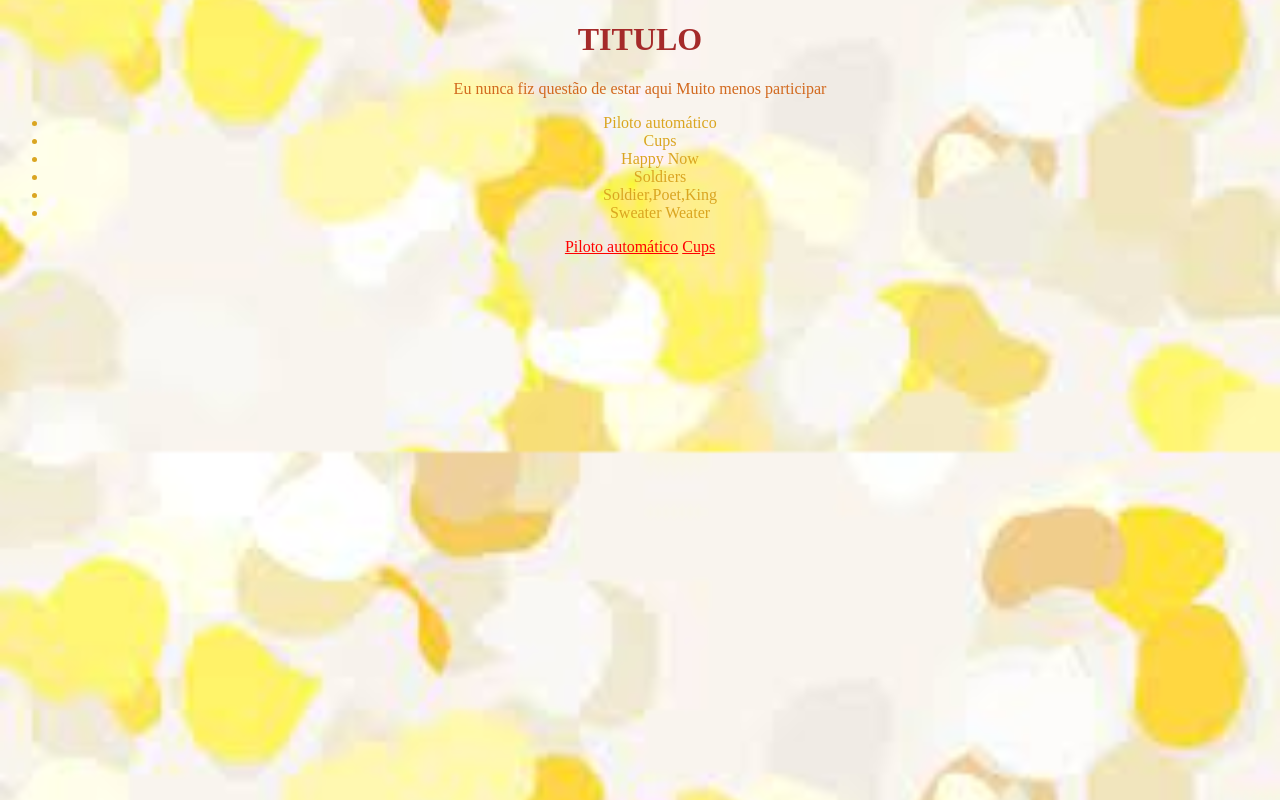
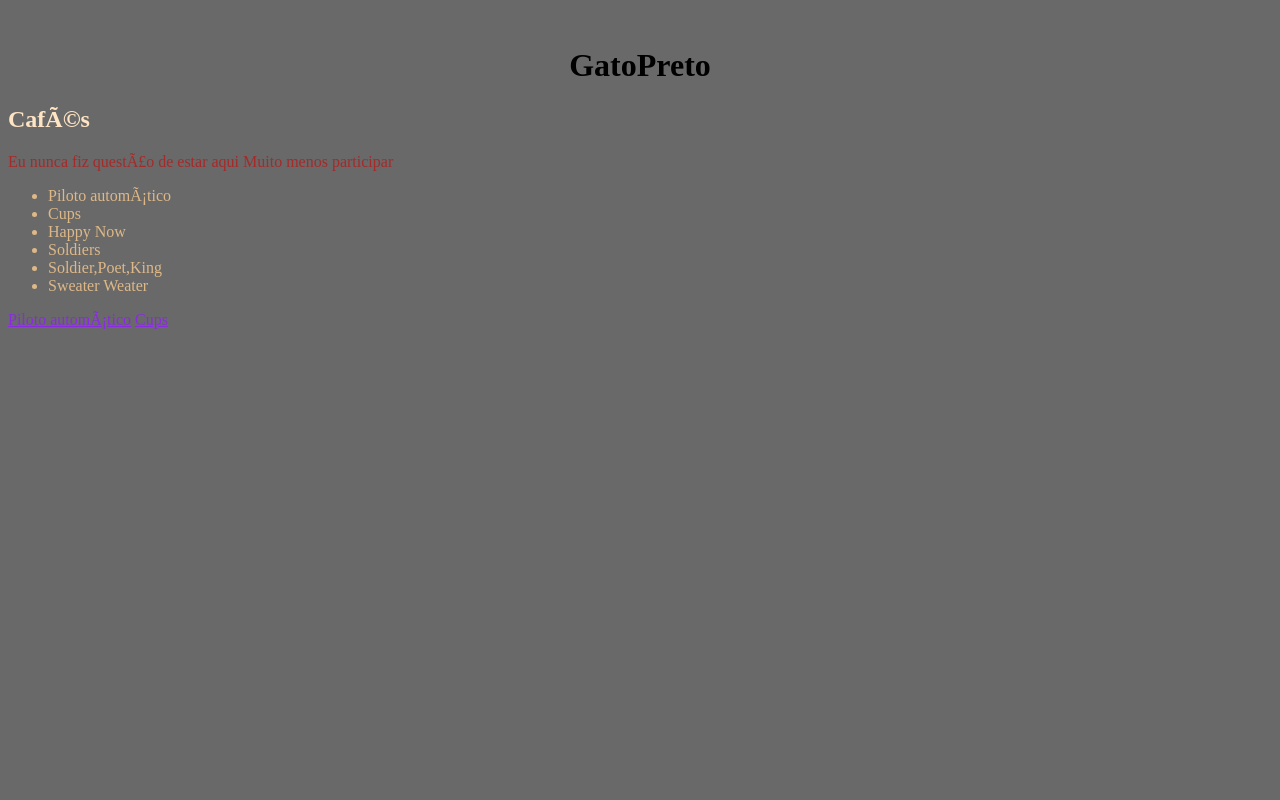
Before and after one commit to gamerblack/HTML, a plain HTML site: page index.html in a window 1280 px wide. Drawn offline with Linux system fonts and the light colour scheme.

Commit message:
Add files via upload

```diff
--- a/index.html
+++ b/index.html
@@ -1,38 +1,25 @@
 <!DOCTYPE html>
+    <html lang="pt-br">
+    <head>
+        <meta charset="utf=8">
 
-<HTML>
-    <head><!--Pra que serve essas tag de body e head?
-    Eles realmente esperam que a gente decore tudo isso?-->
-        <H1> TITULO</H1>
-    <body>
-    <style>
-        body{
-            background-image:url(random.jpeg);
-            background-position: center;
-            background-size: cover;
-            text-align:center;}
-            /*O que caralhos eu faço agora?
-            1 adição de imagem
-            *2 repetição da imagem (retirado)
-            3 posição: centro
-            4 ?????? não tenho ideia
-            5 formatação(alinhação) de texto*/
-    h1{
-        color:brown;/*cor do h1 (titulo)*/
-      }
-        p{
-            color: chocolate;/*cor do p (parágrafo) */
-        }
-        ul{
-            color:goldenrod;/*cor do ul(lista) */
-        }
-        a{
-            color:red;/* cor do a(link )*/
-        }
+        <link rel="stylesheet" href="style.css">
 
-        </style>
-    </body>
-        </head>
+        <!--Pra que serve essas tag de body e head?
+        Eles realmente esperam que a gente decore tudo isso?-->
+
+    </head>
+
+        <body>
+            <header>
+                <img scr="gatopreto.gif">
+
+                 <h1>GatoPreto</h1>
+
+            </header>
+
+            <h2>Cafés</h2>
+
     <p>
         Eu nunca fiz questão de estar aqui
         Muito menos participar
@@ -50,4 +37,5 @@
         <a href="https://www.youtube.com/watch?v=YW4-V0xQkTg">Piloto automático</a>
 
         <a href="https://www.youtube.com/watch?v=cmSbXsFE3l8">Cups</a>
-</HTML>
+    </body>
+        </html>
--- /dev/null
+++ b/style.css
@@ -0,0 +1,33 @@
+body{
+    background-color:dimgray;
+    /*O que caralhos eu faço agora?
+    1 adição de imagem (alterado)
+    *2 repetição da imagem (retirado)
+    3 posição: centro
+    4 ?????? não tenho ideia
+    5 formatação(alinhação) de texto*/
+}
+
+h1{
+    text-align: center;
+    color:black;
+}
+
+h2{
+text-align: left;
+color:bisque;/*cor do h1 (titulo)*/
+ }
+
+p{
+    text-align: left;
+    color: brown;/*cor do p (parágrafo) */
+}
+
+ul{
+    text-align: left;
+    color:burlywood;/*cor do ul(lista) */
+}
+
+a{
+    color:blueviolet;/* cor do a(link )*/
+}
```
Also changed, not shown: 1 other file.
